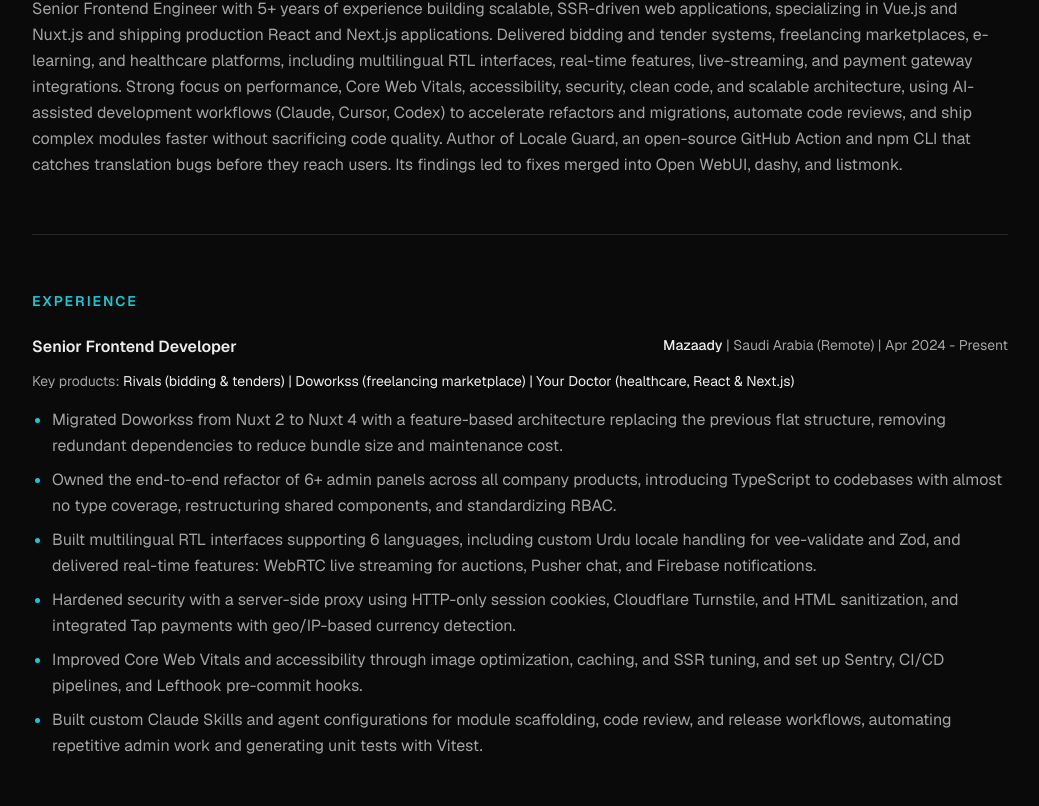
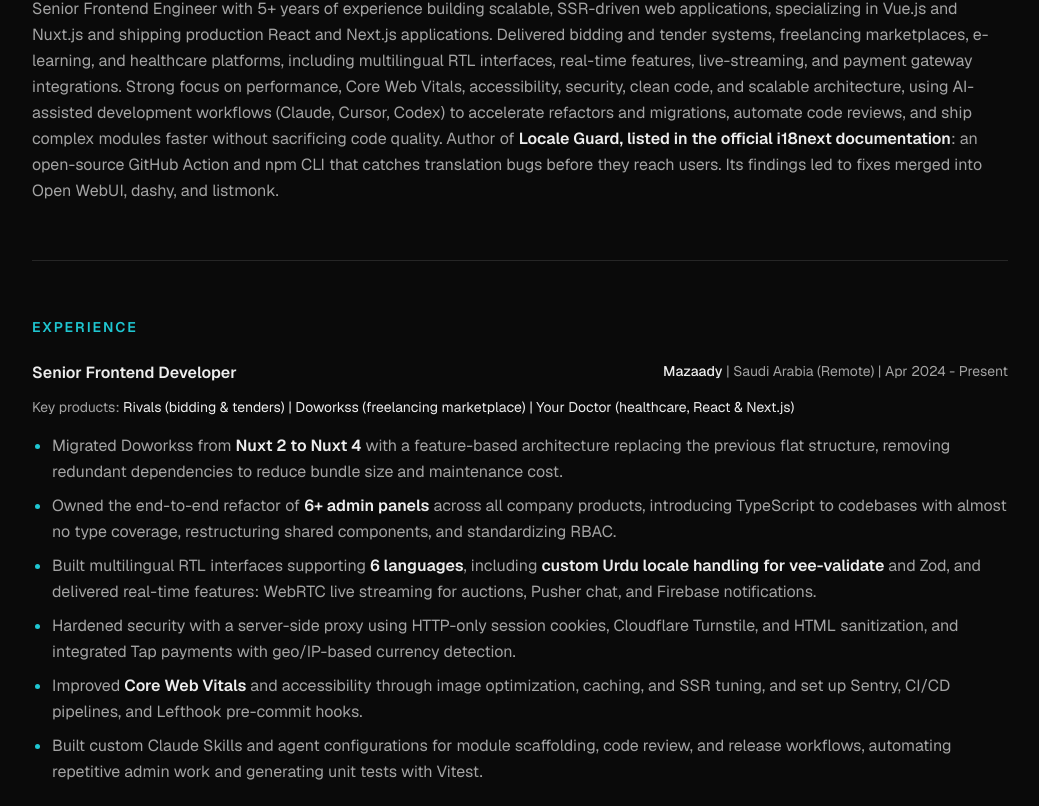
Before and after one commit to Mohamed-Almarag/almearag-portfolio, a Next.js app: page / in a window 1280 px wide. Shown: the part 534-1340 px from the top of the page, without its empty margins (120-1159 px from the left). Built offline with nearby package versions, Linux system fonts and the light colour scheme.

Commit message:
feat: add i18next listing, second open webui pr, and bold text

```diff
--- a/src/components/sections/Products.tsx
+++ b/src/components/sections/Products.tsx
@@ -1,7 +1,9 @@
 import { ExternalLink } from "@/components/ui/ExternalLink";
 import { Icon } from "@/components/ui/Icon";
 import { AppSection } from "@/components/ui/AppSection";
+import { RichText } from "@/components/ui/RichText";
 import { products } from "@/content/products";
+import { highlightText } from "@/lib/highlight";
 
 const linkClass =
   "text-foreground hover:text-accent inline-flex items-center gap-1 underline decoration-border underline-offset-4 transition-colors";
@@ -32,7 +34,9 @@
             </p>
             <ul className="mt-4 list-disc space-y-2 pl-5 leading-relaxed text-muted marker:text-accent">
               {product.highlights.map((highlight) => (
-                <li key={highlight}>{highlight}</li>
+                <li key={highlightText(highlight)}>
+                  <RichText value={highlight} />
+                </li>
               ))}
             </ul>
           </article>
--- a/src/components/sections/RoleEntry.tsx
+++ b/src/components/sections/RoleEntry.tsx
@@ -1,4 +1,6 @@
+import { RichText } from "@/components/ui/RichText";
 import type { Role } from "@/content/types";
+import { highlightText } from "@/lib/highlight";
 
 export function RoleEntry({ role }: { role: Role }) {
   return (
@@ -18,7 +20,9 @@
       )}
       <ul className="mt-4 list-disc space-y-2 pl-5 leading-relaxed text-muted marker:text-accent">
         {role.highlights.map((highlight) => (
-          <li key={highlight}>{highlight}</li>
+          <li key={highlightText(highlight)}>
+            <RichText value={highlight} />
+          </li>
         ))}
       </ul>
     </article>
--- a/src/components/sections/Summary.tsx
+++ b/src/components/sections/Summary.tsx
@@ -1,10 +1,13 @@
 import { AppSection } from "@/components/ui/AppSection";
+import { RichText } from "@/components/ui/RichText";
 import { profile } from "@/content/profile";
 
 export function Summary() {
   return (
     <AppSection id="summary">
-      <p className="leading-relaxed text-muted">{profile.summary}</p>
+      <p className="leading-relaxed text-muted">
+        <RichText value={profile.summary} />
+      </p>
     </AppSection>
   );
 }
--- /dev/null
+++ b/src/components/ui/RichText.tsx
@@ -0,0 +1,35 @@
+import { ExternalLink } from "@/components/ui/ExternalLink";
+import type { Highlight, Link } from "@/content/types";
+
+export const textLinkClass =
+  "text-foreground hover:text-accent underline decoration-border underline-offset-4 transition-colors";
+
+export const boldClass = "font-semibold text-foreground";
+
+function TextLink({ link }: { link: Link }) {
+  return (
+    <ExternalLink href={link.href} className={textLinkClass}>
+      {link.label}
+    </ExternalLink>
+  );
+}
+
+export function RichText({ value }: { value: Highlight }) {
+  if (typeof value === "string") return value;
+  return value.map((part) => {
+    if (typeof part === "string") return part;
+    if ("bold" in part) {
+      const { bold } = part;
+      return typeof bold === "string" ? (
+        <strong key={bold} className={boldClass}>
+          {bold}
+        </strong>
+      ) : (
+        <strong key={bold.href} className={boldClass}>
+          <TextLink link={bold} />
+        </strong>
+      );
+    }
+    return <TextLink key={part.href} link={part} />;
+  });
+}
--- a/src/content/contributions.ts
+++ b/src/content/contributions.ts
@@ -4,37 +4,57 @@
   {
     repo: "open-webui/open-webui",
     stars: "155k stars",
-    summary:
-      "restored placeholder names in 24 strings across 10 locales that showed raw placeholders instead of values.",
-    pr: {
+    summary: [
+      "fixed broken placeholders in ",
+      { bold: "30 strings across 13 locales" },
+      " that showed raw placeholders or broken text instead of values, in two PRs merged by the project's creator.",
+    ],
+    prs: [
+      {
         label: "github.com/open-webui/open-webui/pull/32501",
         href: "https://github.com/open-webui/open-webui/pull/32501",
       },
+      {
+        label: "github.com/open-webui/open-webui/pull/33015",
+        href: "https://github.com/open-webui/open-webui/pull/33015",
+      },
+    ],
   },
   {
     repo: "lissy93/dashy",
     stars: "26k stars",
     summary: [
-      "fixed 3 Hindi messages failing at runtime that the project's CI missed, and completed its Arabic translation (63% to 100%). Credited in the project's ",
+      "fixed ",
+      { bold: "3 Hindi messages" },
+      " failing at runtime that the project's CI missed, and completed its Arabic translation (",
+      { bold: "63% to 100%" },
+      "). Credited in the project's ",
       {
         label: "README",
         href: "https://github.com/lissy93/dashy#supported-languages",
       },
       ".",
     ],
-    pr: {
+    prs: [
+      {
         label: "github.com/lissy93/dashy/pull/2394",
         href: "https://github.com/lissy93/dashy/pull/2394",
       },
+    ],
   },
   {
     repo: "knadh/listmonk",
     stars: "23k stars",
-    summary:
-      "restored placeholders in 5 Arabic messages that dropped them, so confirmations like a deleted campaign showed without its name.",
-    pr: {
+    summary: [
+      "restored placeholders in ",
+      { bold: "5 Arabic messages" },
+      " that dropped them, so confirmations like a deleted campaign showed without its name.",
+    ],
+    prs: [
+      {
         label: "github.com/knadh/listmonk/pull/3281",
         href: "https://github.com/knadh/listmonk/pull/3281",
       },
+    ],
   },
 ];
--- a/src/content/experience.ts
+++ b/src/content/experience.ts
@@ -12,11 +12,29 @@
       "Your Doctor (healthcare, React & Next.js)",
     ],
     highlights: [
-      "Migrated Doworkss from Nuxt 2 to Nuxt 4 with a feature-based architecture replacing the previous flat structure, removing redundant dependencies to reduce bundle size and maintenance cost.",
-      "Owned the end-to-end refactor of 6+ admin panels across all company products, introducing TypeScript to codebases with almost no type coverage, restructuring shared components, and standardizing RBAC.",
-      "Built multilingual RTL interfaces supporting 6 languages, including custom Urdu locale handling for vee-validate and Zod, and delivered real-time features: WebRTC live streaming for auctions, Pusher chat, and Firebase notifications.",
+      [
+        "Migrated Doworkss from ",
+        { bold: "Nuxt 2 to Nuxt 4" },
+        " with a feature-based architecture replacing the previous flat structure, removing redundant dependencies to reduce bundle size and maintenance cost.",
+      ],
+      [
+        "Owned the end-to-end refactor of ",
+        { bold: "6+ admin panels" },
+        " across all company products, introducing TypeScript to codebases with almost no type coverage, restructuring shared components, and standardizing RBAC.",
+      ],
+      [
+        "Built multilingual RTL interfaces supporting ",
+        { bold: "6 languages" },
+        ", including ",
+        { bold: "custom Urdu locale handling for vee-validate" },
+        " and Zod, and delivered real-time features: WebRTC live streaming for auctions, Pusher chat, and Firebase notifications.",
+      ],
       "Hardened security with a server-side proxy using HTTP-only session cookies, Cloudflare Turnstile, and HTML sanitization, and integrated Tap payments with geo/IP-based currency detection.",
-      "Improved Core Web Vitals and accessibility through image optimization, caching, and SSR tuning, and set up Sentry, CI/CD pipelines, and Lefthook pre-commit hooks.",
+      [
+        "Improved ",
+        { bold: "Core Web Vitals" },
+        " and accessibility through image optimization, caching, and SSR tuning, and set up Sentry, CI/CD pipelines, and Lefthook pre-commit hooks.",
+      ],
       "Built custom Claude Skills and agent configurations for module scaffolding, code review, and release workflows, automating repetitive admin work and generating unit tests with Vitest.",
     ],
   },
@@ -28,8 +46,16 @@
     products: ["AwareX (security awareness)", "Phishing simulation platform"],
     highlights: [
       "Built security awareness and phishing simulation platforms serving both children and corporate clients, covering training workshops, courses, and assessment delivery.",
-      "Developed and customized admin dashboards using Vue.js/Nuxt.js with Vuetify and PrimeVue, building reusable components adopted by the wider team and integrating REST APIs.",
-      "Delivered bilingual Arabic/English interfaces with RTL support, and conducted code reviews and refactoring to improve code quality across the codebase.",
+      [
+        "Developed and customized admin dashboards using Vue.js/Nuxt.js with Vuetify and PrimeVue, ",
+        { bold: "building reusable components adopted by the wider team" },
+        " and integrating REST APIs.",
+      ],
+      [
+        "Delivered bilingual Arabic/English interfaces with RTL support, and conducted code reviews and ",
+        { bold: "refactoring to improve code quality across the codebase" },
+        ".",
+      ],
     ],
   },
   {
@@ -40,7 +66,10 @@
     products: ["Personal Learning Coach (PLC)", "Creative"],
     highlights: [
       "Developed Personal Learning Coach (PLC), an international SaaS learning assessment platform serving individual and institutional subscribers, building a multilingual interface supporting 11 languages including RTL.",
-      "Led a large-scale refactor of the PLC codebase, removing dead code, restructuring shared modules, and fixing long-standing issues across the application.",
+      [
+        { bold: "Led a large-scale refactor" },
+        " of the PLC codebase, removing dead code, restructuring shared modules, and fixing long-standing issues across the application.",
+      ],
       "Integrated accessibility-driven features including text-to-speech playback and image-to-text extraction through backend APIs.",
       "Built responsive interfaces for education and scientific research platforms covering school management, student assessments, and exams, and handled frontend deployment to production servers over SSH.",
     ],
--- a/src/content/products.ts
+++ b/src/content/products.ts
@@ -21,7 +21,16 @@
     highlights: [
       "Open-source GitHub Action and npm CLI that checks translation files in pull requests and git hooks for vue-i18n, Nuxt, next-intl, react-intl, i18next, and Rails. On pull requests, it reports missing keys, broken placeholders, plural-form gaps, and untranslated text in one sticky comment with inline annotations.",
       "Parses vue-i18n and ICU messages into an AST with their official parsers instead of regex, and fails only on the issues a pull request introduces, or reports all existing ones on every pull request or on a schedule. Runs safely on forks and is covered by 300+ tests.",
-      "Runs in CI on production projects, and found the translation bugs fixed in the open-source contributions below, all merged by the projects' maintainers.",
+      [
+        "Listed in the ",
+        {
+          bold: {
+            label: "official i18next documentation",
+            href: "https://www.i18next.com/overview/plugins-and-utils#utils",
+          },
+        },
+        ". Runs in CI on production projects, and found the translation bugs fixed in the open-source contributions below, all merged by the projects' maintainers.",
+      ],
     ],
   },
   {
@@ -32,8 +41,17 @@
       { label: "Docs", href: "https://smart-admin-panel-docs.vercel.app" },
     ],
     highlights: [
-      "A commercial schema-driven admin template built with Vue 3, Vite, strict TypeScript, Pinia, Tailwind, and shadcn-vue, covering 40+ CRUD modules with data tables, filtering, import/export, bulk actions, and ECharts dashboards.",
-      "Built a CLI that scaffolds modules and forms from a real API contract instead of mock data, generating types, Zod schemas, accessible forms, and translations.",
+      [
+        "A commercial ",
+        { bold: "schema-driven" },
+        " admin template built with Vue 3, Vite, strict TypeScript, Pinia, Tailwind, and shadcn-vue, covering 40+ CRUD modules with data tables, filtering, import/export, bulk actions, and ECharts dashboards.",
+      ],
+      [
+        {
+          bold: "Built a CLI that scaffolds modules and forms from a real API contract",
+        },
+        " instead of mock data, generating types, Zod schemas, accessible forms, and translations.",
+      ],
       "Implemented 9-language i18n with full RTL, CASL-based RBAC, token-driven theming, and hosted documentation.",
     ],
   },
--- a/src/content/profile.ts
+++ b/src/content/profile.ts
@@ -1,4 +1,4 @@
-import type { Link } from "./types";
+import type { Highlight, Link } from "./types";
 
 type Profile = {
   name: string;
@@ -10,7 +10,7 @@
   github: Link;
   whatsapp: string;
   cv: string;
-  summary: string;
+  summary: Highlight;
 };
 
 export const profile: Profile = {
@@ -29,6 +29,9 @@
   },
   whatsapp: "https://wa.me/201064911906",
   cv: "/Mohamed-Almearag-Senior-Frontend-Engineer.pdf",
-  summary:
-    "Senior Frontend Engineer with 5+ years of experience building scalable, SSR-driven web applications, specializing in Vue.js and Nuxt.js and shipping production React and Next.js applications. Delivered bidding and tender systems, freelancing marketplaces, e-learning, and healthcare platforms, including multilingual RTL interfaces, real-time features, live-streaming, and payment gateway integrations. Strong focus on performance, Core Web Vitals, accessibility, security, clean code, and scalable architecture, using AI-assisted development workflows (Claude, Cursor, Codex) to accelerate refactors and migrations, automate code reviews, and ship complex modules faster without sacrificing code quality. Author of Locale Guard, an open-source GitHub Action and npm CLI that catches translation bugs before they reach users. Its findings led to fixes merged into Open WebUI, dashy, and listmonk.",
+  summary: [
+    "Senior Frontend Engineer with 5+ years of experience building scalable, SSR-driven web applications, specializing in Vue.js and Nuxt.js and shipping production React and Next.js applications. Delivered bidding and tender systems, freelancing marketplaces, e-learning, and healthcare platforms, including multilingual RTL interfaces, real-time features, live-streaming, and payment gateway integrations. Strong focus on performance, Core Web Vitals, accessibility, security, clean code, and scalable architecture, using AI-assisted development workflows (Claude, Cursor, Codex) to accelerate refactors and migrations, automate code reviews, and ship complex modules faster without sacrificing code quality. Author of ",
+    { bold: "Locale Guard, listed in the official i18next documentation" },
+    ": an open-source GitHub Action and npm CLI that catches translation bugs before they reach users. Its findings led to fixes merged into Open WebUI, dashy, and listmonk.",
+  ],
 };
--- /dev/null
+++ b/src/lib/highlight.ts
@@ -0,0 +1,14 @@
+import type { Highlight } from "@/content/types";
+
+// The highlight as plain text, for metadata and React keys
+export function highlightText(highlight: Highlight): string {
+  if (typeof highlight === "string") return highlight;
+  return highlight
+    .map((part) => {
+      if (typeof part === "string") return part;
+      if ("bold" in part)
+        return typeof part.bold === "string" ? part.bold : part.bold.label;
+      return part.label;
+    })
+    .join("");
+}
--- a/src/lib/site.ts
+++ b/src/lib/site.ts
@@ -1,15 +1,15 @@
 import type { IconName } from "@/components/ui/Icon";
 import { profile } from "@/content/profile";
 import { sections } from "@/content/sections";
+import { highlightText } from "@/lib/highlight";
 
 export const siteUrl = "https://almearag-portfolio.vercel.app";
 
 export const siteTitle = `${profile.name} | ${profile.title}`;
 
-export const siteDescription = profile.summary.slice(
-  0,
-  profile.summary.indexOf(". ") + 1,
-);
+const summary = highlightText(profile.summary);
+
+export const siteDescription = summary.slice(0, summary.indexOf(". ") + 1);
 
 const [city, country] = profile.location.split(", ");
 
```
Also changed, not shown: src/components/sections/Contributions.tsx (+16 -24 lines), src/content/types.ts (+7 -4 lines), 1 other file (tests, documents, lock files or other folders). Lines whose indentation alone changed are shown as unchanged.
